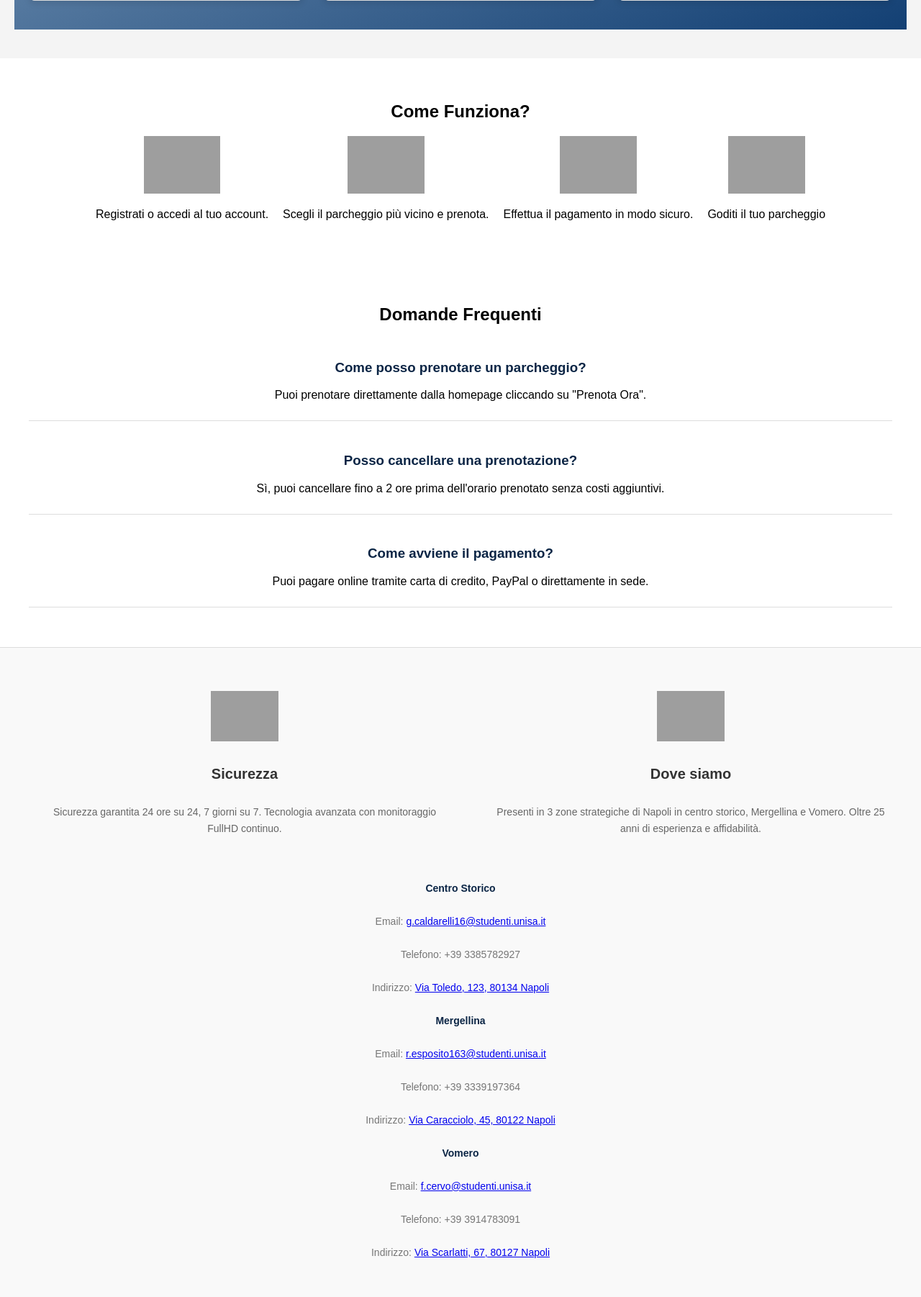
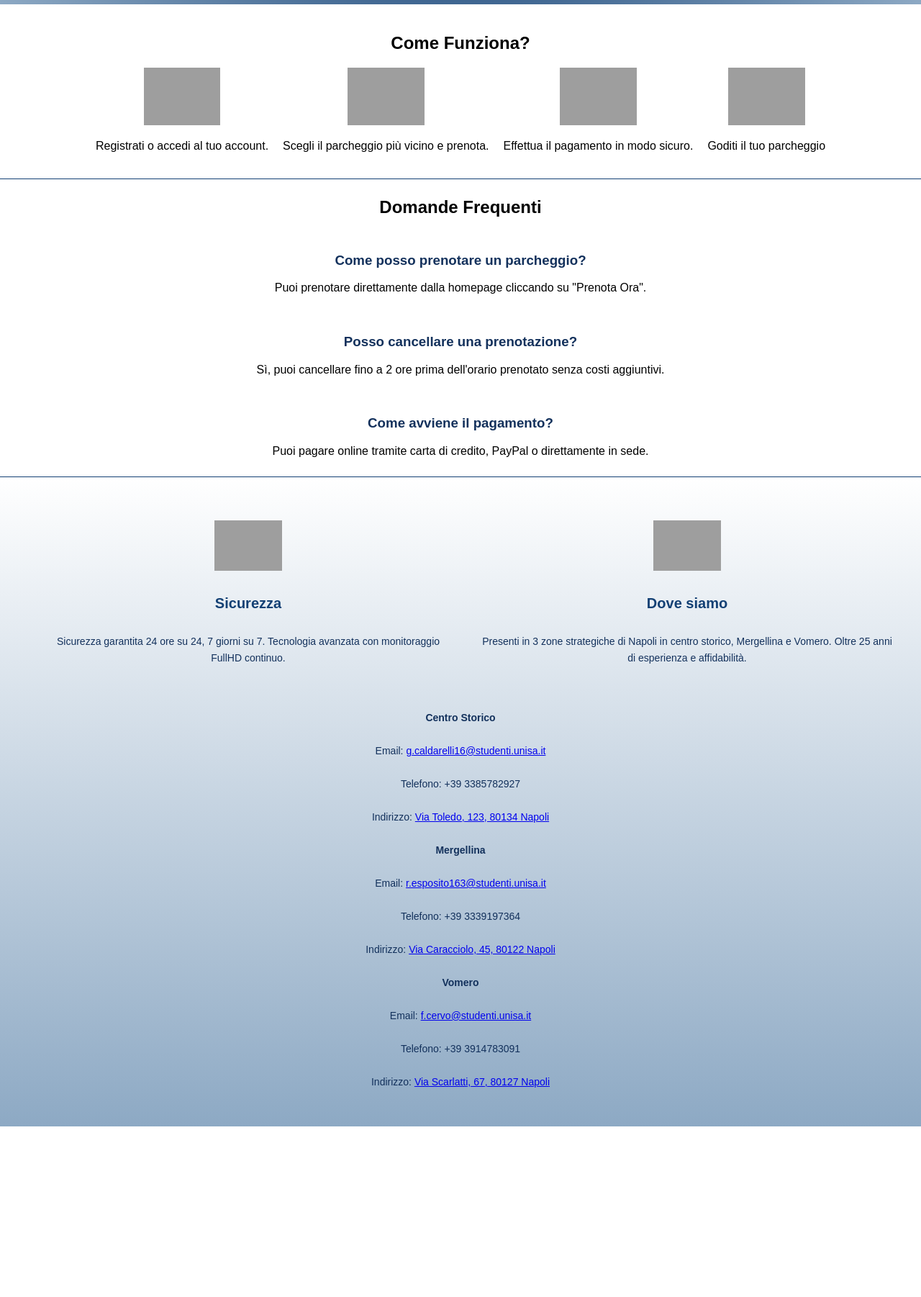
Before and after one commit to Giovanni-Caldarelli/ProgettoTecnologieWeb, a PHP site: page /homePage.html in a window 1280 px wide. Shown: the part 1033-2835 px from the top of the page at 72% size. After the commit the page ends 2598 px from the top, so only its background shows below. Run offline with PHP 8.4, Linux system fonts and the light colour scheme; grey boxes are pictures that could not be loaded.

Commit message:
Modifica stili

```diff
--- a/sitoWeb/homePage/homePage.html
+++ b/sitoWeb/homePage/homePage.html
@@ -109,6 +109,7 @@
                     <p>Goditi il tuo parcheggio</p>
                 </div>
             </div>
+
         </section>
 
         <section id="faq">
--- a/sitoWeb/homePage/styleHomePage.css
+++ b/sitoWeb/homePage/styleHomePage.css
@@ -11,9 +11,9 @@ header {
     display: flex;
     justify-content: space-between;
     align-items: center;
-    background-color: #13315c;
+    background-image: linear-gradient(to right, #13315c, #8da9c4);
     color: white;
-    padding: 15px;
+    padding: 10px;
 }
 
 .logo {
@@ -22,7 +22,7 @@ header {
 }
 
 .logo img {
-    height: 100px;
+    height: 80px;
     margin-right: 10px;
 }
 
@@ -45,7 +45,7 @@ nav ul li a {
 }
 
 nav ul li a:hover {
-    color: #007BFF;
+    color: #3c9bf4;
 }
 
 
@@ -54,7 +54,7 @@ nav ul li a:hover {
 /* Sezione principale */
 /* Prenotazione Section Compatta */
 #prenotazione-compatta {
-    background-color: #f5f5f5;
+    background-image: linear-gradient(to bottom,#8da9c4,white);
     padding: 20px;
     text-align: center;
     border-radius: 8px;
@@ -66,7 +66,7 @@ nav ul li a:hover {
 #prenotazione-compatta h2 {
     font-size: 1.5rem;
     margin-bottom: 15px;
-    color: #333;
+    color: white;
 }
 
 .prenotazione-box {
@@ -129,10 +129,11 @@ nav ul li a:hover {
 /* Disponibilità parcheggi */
 #disponibilita {
     color: #f4f4f4;
-    background-image: linear-gradient(to top left, #134074,#8da9c4);
+    background-image: radial-gradient(circle, #134074,#8da9c4);
     text-align: center;
-    margin: 40px 20px;
-    padding: 20px 0;
+    margin: 40px 0px 0px 0px;
+    padding: 5px 0px 20px 0px;
+
 }
 
 .parcheggi-container {
@@ -186,8 +187,9 @@ nav ul li a:hover {
 /* Sezione "Come Funziona" */
 #come-funziona {
     text-align: center;
-    padding: 40px;
+    padding: 20px;
     background-color: white;
+    border-bottom: 1px solid #134074;
 }
 
 .steps {
@@ -203,23 +205,25 @@ nav ul li a:hover {
 /* Sezione FAQ */
 #faq {
     text-align: center;
-    padding: 40px;
+    padding: 5px 0px 0px 0px ;
+    margin: 0px 0px 0px 0px;
     background-color: #fff;
+
 }
 
 .faq-item {
-    margin-bottom: 15px;
+    margin-bottom: px;
     padding: 10px;
-    border-bottom: 1px solid #ddd;
+
 }
 
 
 /* Footer */
 footer {
-    background-color: #f9f9f9;
-    color: #333;
+    border-top: 1px solid #134074;
+    background-image:linear-gradient(to top,#8da9c4,white); ;
     padding: 40px 20px;
-    border-top: 1px solid #ddd;
+
 }
 
 .footer-container {
@@ -228,7 +232,7 @@ footer {
     align-items: flex-start;
     max-width: 1200px;
     margin: 0 auto;
-    gap: 20px;
+
 }
 
 .footer-item {
@@ -247,12 +251,12 @@ footer {
     font-size: 20px;
     margin: 10px 0;
     font-weight: bold;
-    color: #333;
+    color: #134074;
 }
 
 .footer-item p {
     font-size: 14px;
-    color: #666;
+    color: #13315c;
     line-height: 1.6;
 }
 
@@ -263,10 +267,10 @@ footer {
 footer p {
     margin-top: 30px;
     font-size: 14px;
-    color: #777;
+    color: #13315c;
     text-align: center;
 }
 
 strong, h3 {
-    color: #0b2545;
+    color: #13315c;
 }
```
